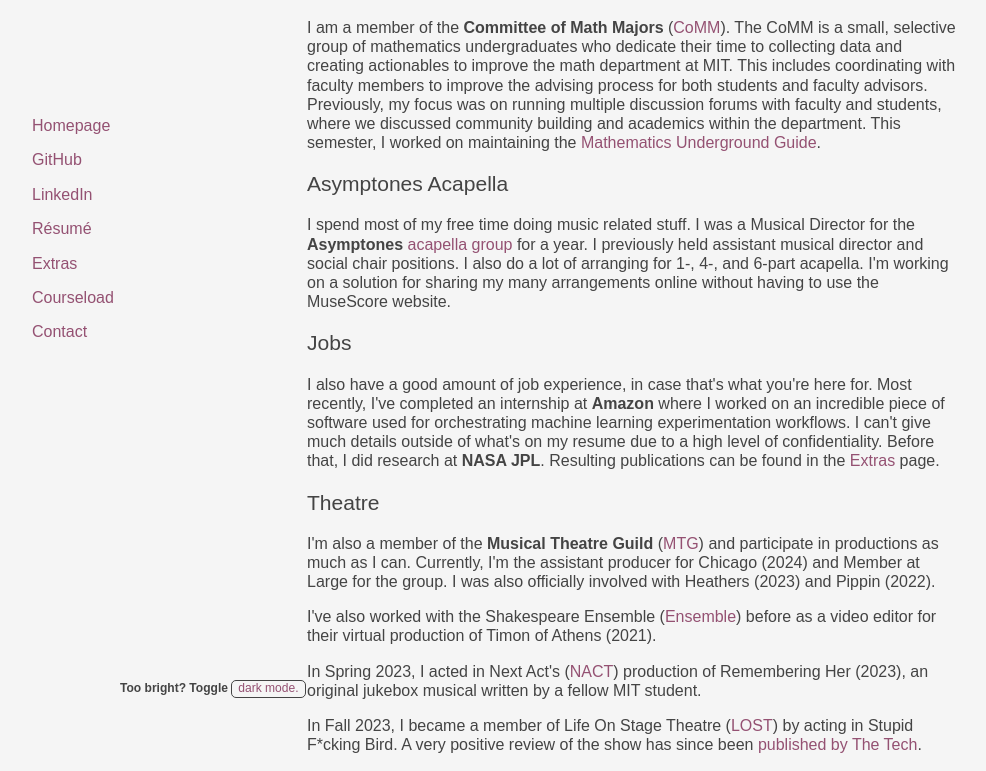
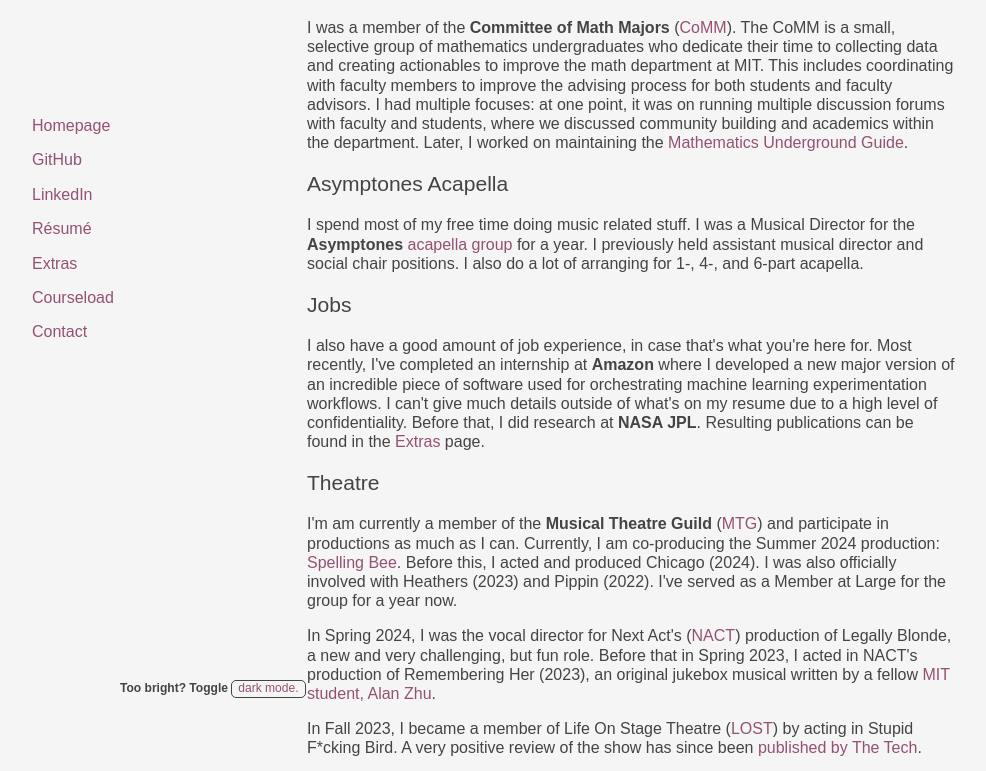
Before and after one commit to triviajon/triviajon, a plain HTML site: page more_about_me/index.html in a window 1280 px wide. Shown: the part 99-870 px from the top of the page, without its empty margins (8-994 px from the left). Drawn offline with nearby package versions, Linux system fonts and the light colour scheme.

Commit message:
Summer 2024 update

```diff
--- a/more_about_me/index.html
+++ b/more_about_me/index.html
@@ -10,39 +10,38 @@
 </head>
 <body>
     <div class="main">
-        <h1> Even <i>More</i> About Me. </h1>
+        <h1> <i>More</i> About Me. </h1>
         <h3> Committee of Math Majors </h3>
-        <p> I am a member of the <b>Committee of Math Majors</b> (<a href="http://comm.mit.edu/">CoMM</a>).
+        <p> I was a member of the <b>Committee of Math Majors</b> (<a href="http://comm.mit.edu/">CoMM</a>).
         The CoMM is a small, selective group of mathematics undergraduates who dedicate their time to collecting data and
         creating actionables to improve the math department at MIT. This includes coordinating with faculty members to improve the
-        advising process for both students and faculty advisors. Previously, my focus was on running multiple discussion forums
-        with faculty and students, where we discussed community building and academics within the department. This semester, I worked on
+        advising process for both students and faculty advisors. I had multiple focuses: at one point, it was on running multiple discussion forums
+        with faculty and students, where we discussed community building and academics within the department. Later, I worked on
         maintaining the <a href="http://course18.guide/">Mathematics Underground Guide</a>. </p>
 
         <h3> Asymptones Acapella </h3>
         <p> I spend most of my free time doing music related stuff. I was a Musical Director for the <b>Asymptones</b>
         <a href="http://asymptones.mit.edu/">acapella group</a> for a year. I previously held assistant musical director and social chair positions.
-        I also do a lot of arranging for 1-, 4-, and 6-part acapella. I'm working on a solution for sharing my many arrangements online
-        without having to use the MuseScore website. </p>
+        I also do a lot of arranging for 1-, 4-, and 6-part acapella. </p>
 
         <h3> Jobs </h3>
         <p> I also have a good amount of job experience, in case that's what you're here for. Most recently, I've completed an internship
-        at <b>Amazon</b> where I worked on an incredible piece of software used for orchestrating machine learning experimentation workflows.
+        at <b>Amazon</b> where I developed a new major version of an incredible piece of software used for orchestrating machine learning experimentation workflows.
         I can't give much details outside of what's on my resume due to a high level of confidentiality. Before that, I did research at
         <b>NASA JPL</b>. Resulting publications can be found in the <a href="/content/extras/">Extras</a> page.
 
         <h3> Theatre </h3>
-        <p> I'm also a member of the <b>Musical Theatre Guild</b> (<a href="https://mtg.mit.edu/">MTG</a>) and participate in productions
-        as much as I can. Currently, I'm the assistant producer for Chicago (2024) and Member at Large for the group. I was also officially
-        involved with Heathers (2023) and Pippin (2022). </p>
+        <p> I'm am currently a member of the <b>Musical Theatre Guild</b> (<a href="https://mtg.mit.edu/">MTG</a>) and participate in productions
+        as much as I can. Currently, I am co-producing the Summer 2024 production: <a href="https://mtg.mit.edu/">Spelling Bee</a>. Before this,
+        I acted and produced Chicago (2024). I was also officially involved with Heathers (2023) and Pippin (2022). I've served as a Member at Large for the group for a year now. </p>
+
+        <p> In Spring 2024, I was the vocal director for Next Act's (<a href="http://nextact.mit.edu/">NACT</a>) production of Legally Blonde, a new and very challenging, but fun role.
+        Before that in Spring 2023, I acted in NACT's production of Remembering Her (2023), an original jukebox musical written by a fellow <a href="https://www.alanzhu.me/mit">MIT student, Alan Zhu</a>. </p>
+
+        <p> In Fall 2023, I became a member of Life On Stage Theatre (<a href="https://calendar.mit.edu/group/life_on_stage_theatre">LOST</a>) by acting in Stupid F*cking Bird.
+            A very positive review of the show has since been <a href="https://thetech.com/2023/12/14/theater-stupid">published by The Tech</a>. </p>
 
         <p> I've also worked with the Shakespeare Ensemble (<a href="https://ensemble.mit.edu/">Ensemble</a>) before as a video editor for their virtual production of Timon of Athens (2021). </p>
-
-        <p> In Spring 2023, I acted in Next Act's (<a href="http://nextact.mit.edu/">NACT</a>) production
-	    of Remembering Her (2023), an original jukebox musical written by a fellow MIT student. </p>
-
-        <p> In Fall 2023, I became a member of Life On Stage Theatre (<a href="https://calendar.mit.edu/group/life_on_stage_theatre">LOST</a>) by acting in Stupid F*cking Bird.
-        A very positive review of the show has since been <a href="https://thetech.com/2023/12/14/theater-stupid">published by The Tech</a>. </p>
 
         <h3> Rocket Team </h3>
         <p> I was a member of the <b>Rocket Team</b> structures™ subteam (<a href="https://rocketry.mit.edu/">rt</a>) and part of executive as infrastructure (IT) chair.
@@ -51,7 +50,7 @@
         between generations of rocket team. </p>
 
         <h3> Others </h3>
-        <p>I also enjoy watching musicals, following DCI, and playing rhythm games and Tetris.
+        <p>I also enjoy watching musicals, following DCI, and playing Minecraft and Tetris.
         Feel to contact me if you're interested in talking about any of my interests! </p>
 
         <p> I also like to publish a snippet of my music taste. Check out the playlist <a href="https://open.spotify.com/playlist/7Hs8wy9wArSIarx7rx38oK?si=0caf183f2ce4467b"> here. </a></p>
```
Also changed, not shown: index.html (+4 -5 lines).
